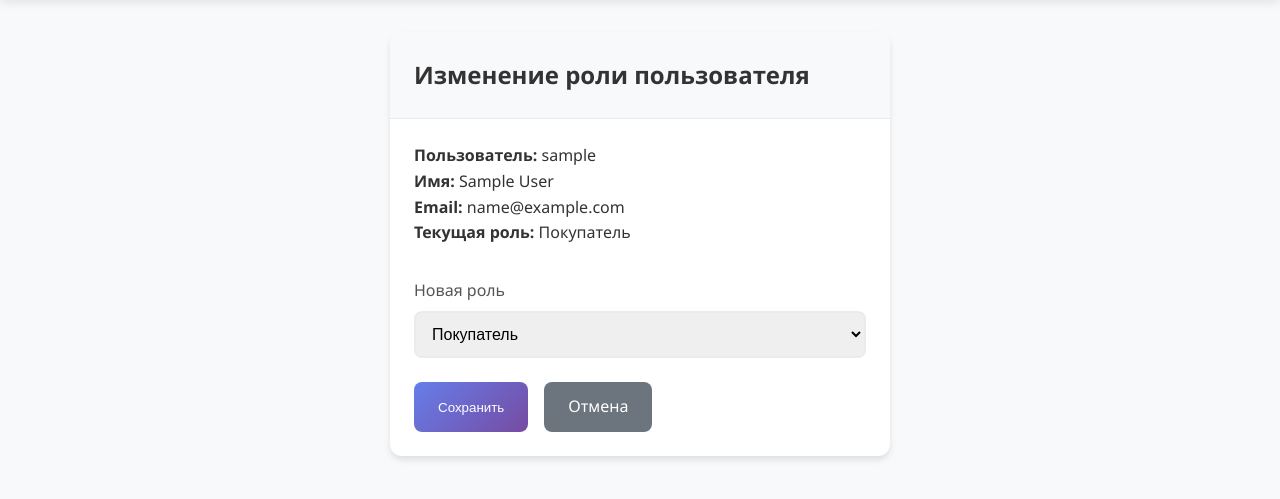
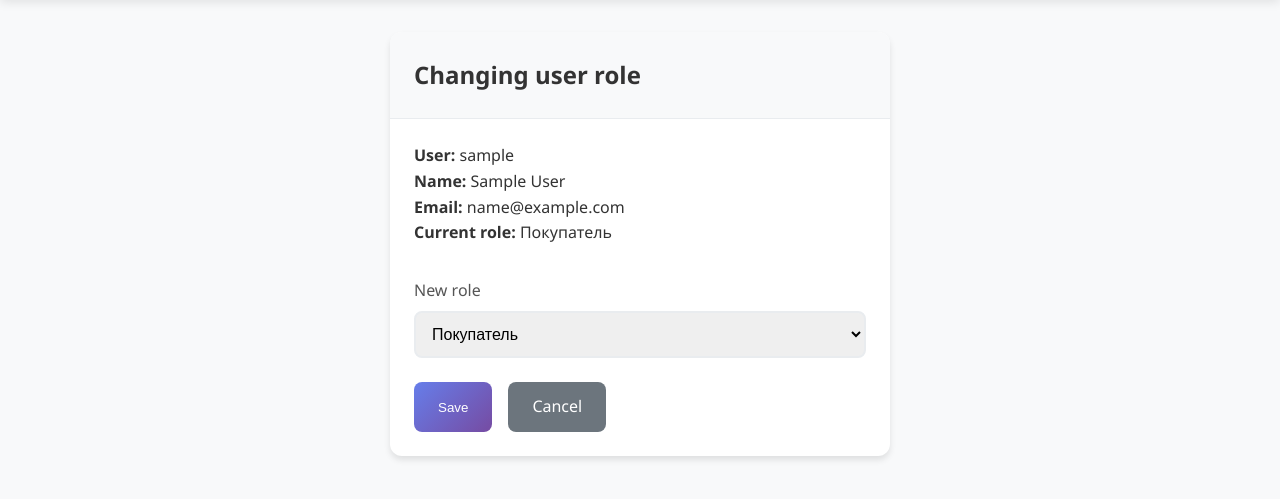
Before and after one commit to CLOUDYMAYN/fashion-cloud-crm, a Django app: template shop/templates/shop/admin_user_role.html in a window 1280 px wide. Shown: the part 78-577 px from the top of the page. Run offline with Django 4.2, Linux system fonts and the light colour scheme; the template is opened without the code that fills it: values that come from a table or form of the project are taken from there, others are empty; the visitor is signed in with stand-in values (Sample User, id 1).

Commit message:
Update admin_user_role.html

```diff
--- a/shop/templates/shop/admin_user_role.html
+++ b/shop/templates/shop/admin_user_role.html
@@ -1,23 +1,23 @@
 {% extends 'shop/base.html' %}
 
-{% block title %}Изменение роли пользователя - Магазин одежды{% endblock %}
+{% block title %}Change User Role - Clothing Store{% endblock %}
 
 {% block content %}
 <div class="container mt-4">
     <div class="card" style="max-width: 500px; margin: 0 auto;">
         <div class="card-header">
-            <h2>Изменение роли пользователя</h2>
+            <h2>Changing user role</h2>
         </div>
         <div class="card-body">
-            <p><strong>Пользователь:</strong> {{ user.username }}</p>
-            <p><strong>Имя:</strong> {{ user.get_full_name|default:"-" }}</p>
+            <p><strong>User:</strong> {{ user.username }}</p>
+            <p><strong>Name:</strong> {{ user.get_full_name|default:"-" }}</p>
             <p><strong>Email:</strong> {{ user.email }}</p>
-            <p><strong>Текущая роль:</strong> {{ user.get_role_display }}</p>
+            <p><strong>Current role:</strong> {{ user.get_role_display }}</p>
 
             <form method="post" style="margin-top: 2rem;">
                 {% csrf_token %}
                 <div class="form-group">
-                    <label for="{{ form.role.id_for_label }}" class="form-label">Новая роль</label>
+                    <label for="{{ form.role.id_for_label }}" class="form-label">New role</label>
                     {{ form.role }}
                 </div>
                 {% if form.errors %}
@@ -26,8 +26,8 @@
                     </div>
                 {% endif %}
                 <div style="display: flex; gap: 1rem;">
-                    <button type="submit" class="btn btn-primary">Сохранить</button>
-                    <a href="{% url 'shop:admin_users' %}" class="btn btn-secondary">Отмена</a>
+                    <button type="submit" class="btn btn-primary">Save</button>
+                    <a href="{% url 'shop:admin_users' %}" class="btn btn-secondary">Cancel</a>
                 </div>
             </form>
         </div>
```
